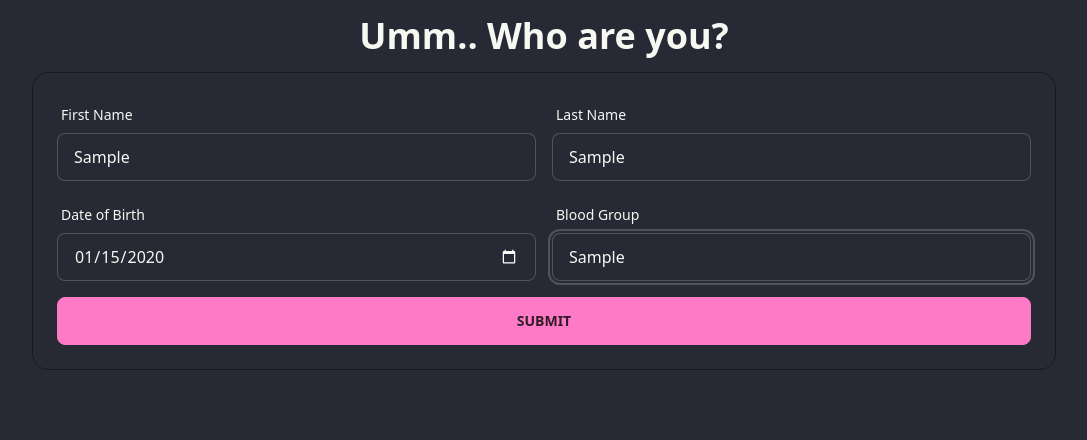
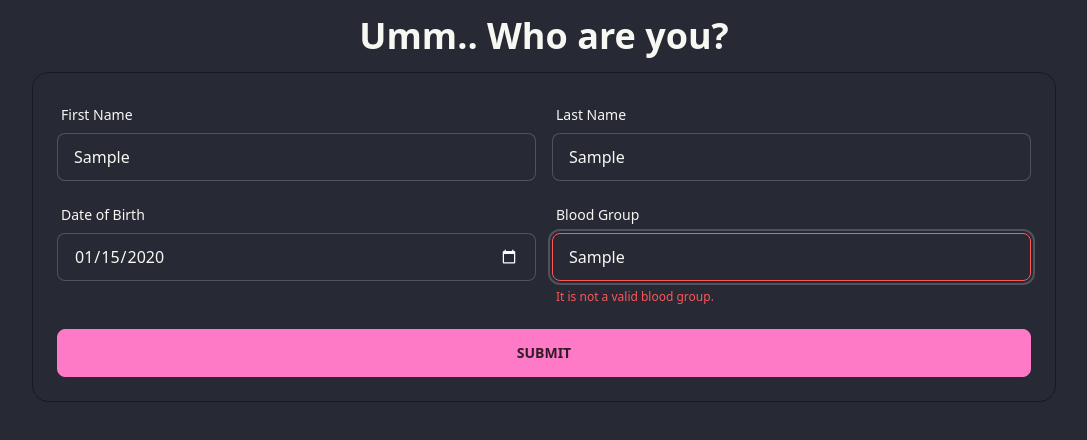
Before and after one commit to najmulhc/unitrack-client, a React (Vite) app: page /student/register/one in a window 1280 px wide. Both pictures are taken after typing "Sample", "Sample", "2020-01-15", "Sample" into the empty fields and a click on the button "SUBMIT". Shown: the top 440 px of the page, without its empty margins (96-1183 px from the left). Built offline with nearby package versions, Linux system fonts and the light colour scheme.

Commit message:
form validation with react hook form is done for student auth page one

```diff
--- a/src/pages/auth/student/StudentAuth1.tsx
+++ b/src/pages/auth/student/StudentAuth1.tsx
@@ -5,7 +5,12 @@ interface FormData {
 }
 
 const StudentAuth1 = () => {
-  const { register, handleSubmit, reset } = useForm();
+  const {
+    register,
+    handleSubmit,
+    reset,
+    formState: { errors },
+  } = useForm();
   const onSubmit = (data: FormData) => {
     console.log(data);
     reset();
@@ -26,22 +31,44 @@ const StudentAuth1 = () => {
               <span className="label-text">First Name</span>
             </label>
             <input
-              className="input input-bordered w-full"
+              className={`input input-bordered ${
+                errors.firstName && "border-error"
+              } w-full`}
               id="firstName"
-              {...register("firstName")}
+              {...register("firstName", {
+                required: "We need your firstname",
+              })}
               placeholder="John"
             />
+            {errors.firstName && (
+              <label className="label">
+                <span className="label-text-alt text-error">
+                  {errors?.firstName?.message}
+                </span>{" "}
+              </label>
+            )}
           </div>
           <div className="w-full">
             <label htmlFor="lastName" className="label">
               <span className="label-text">Last Name</span>
             </label>
             <input
-              className="input input-bordered w-full"
+              className={`input input-bordered ${
+                errors.lastName && "border-error"
+              } w-full`}
               id="lastName"
-              {...register("LastName")}
+              {...register("lastName", {
+                required: "We need your last name."
+              })}
               placeholder="Doe"
             />
+            {errors.lastName && (
+              <label className="label">
+                <span className="label-text-alt text-error">
+                  {errors?.lastName?.message}
+                </span>{" "}
+              </label>
+            )}
           </div>
         </div>
         <div className="w-full justify-between flex gap-4 mb-4">
@@ -51,24 +78,48 @@ const StudentAuth1 = () => {
             </label>
             <input
               type="date"
-              className="input input-date input-bordered w-full"
+              className={`input input-bordered ${
+                errors.dateOfBirth && "border-error"
+              } w-full`}
               id="dateOfBirth"
-              {...register("dateOfBirth")}
+              {...register("dateOfBirth", {
+                required:"Please write your date of birth."
+              })}
               placeholder="Doe"
             />
+            {errors.dateOfBirth && (
+              <label className="label">
+                <span className="label-text-alt text-error">
+                  {errors?.dateOfBirth?.message}
+                </span>{" "}
+              </label>
+            )}
           </div>
           <div className="w-full">
             <label htmlFor="bloodGroup" className="label">
               <span className="label-text">Blood Group</span>
             </label>
             <input
-              className="input input-date input-bordered w-full"
+              className={`input input-bordered ${
+                errors.bloodGroup && "border-error"
+              } w-full`}
               id="bloodGroup"
               {...register("bloodGroup", {
-                pattern: /^(A|B|AB|O)(\+|-)$/,
+                pattern: {
+                  value: /^(A|B|AB|O)(\+|-)$/,
+                  message: "It is not a valid blood group.",
+                },
+                required: "We need your blood group info.",
               })}
               placeholder="Doe"
             />
+            {errors.bloodGroup && (
+              <label className="label">
+                <span className="label-text-alt text-error">
+                  {errors?.bloodGroup?.message}
+                </span>{" "}
+              </label>
+            )}
           </div>
         </div>
         <button type="submit" className="btn btn-primary">
```
